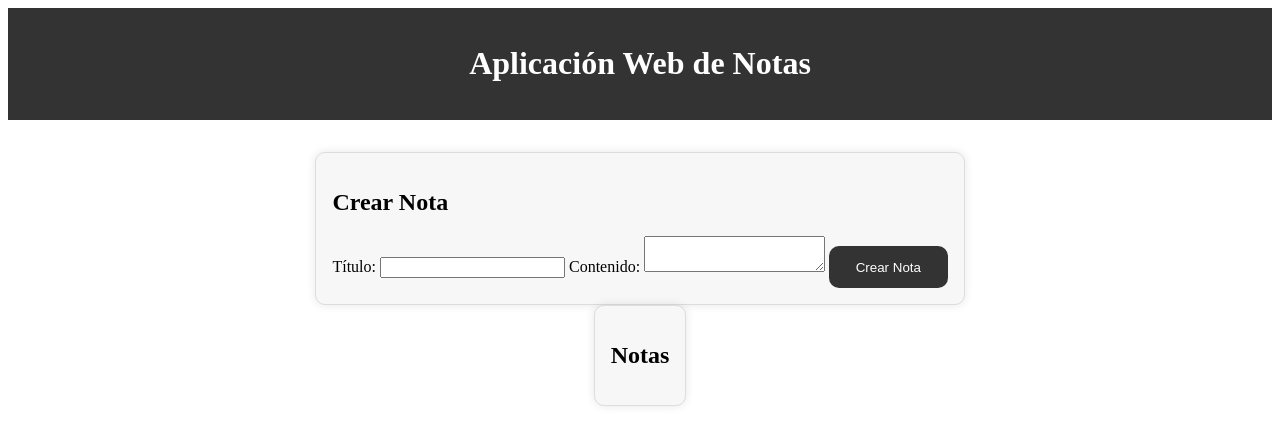
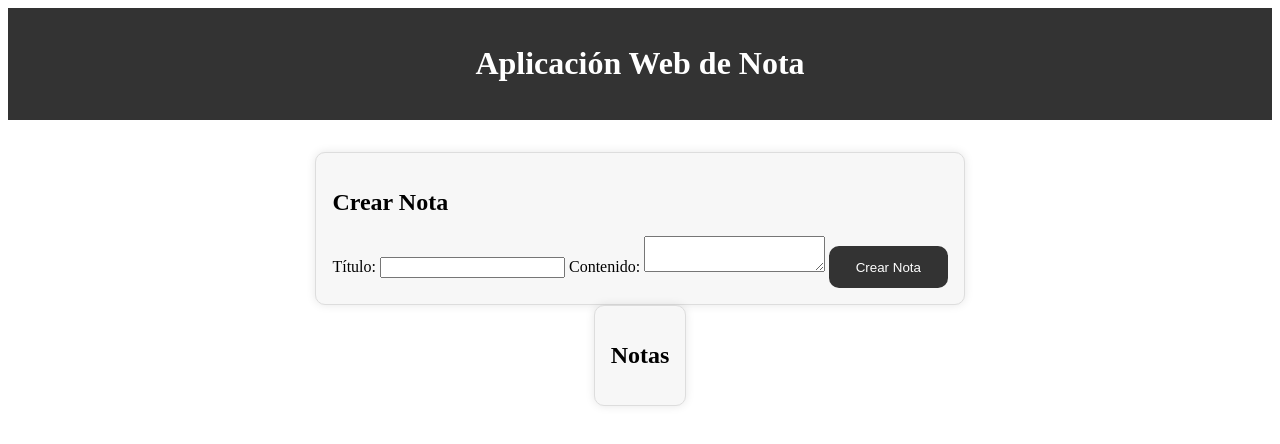
Before and after one commit to luifap/Keycode_AplicacionNotas, a plain HTML site: page index.html in a window 1280 px wide. Drawn offline with Linux system fonts and the light colour scheme.

Commit message:
segundo cambio

```diff
--- a/index.html
+++ b/index.html
@@ -8,7 +8,7 @@
 </head>
 <body>
     <header>
-        <h1>Aplicación Web de Notas</h1>
+        <h1>Aplicación Web de Nota</h1>
     </header>
     <main>
         <section class="formulario">
```
